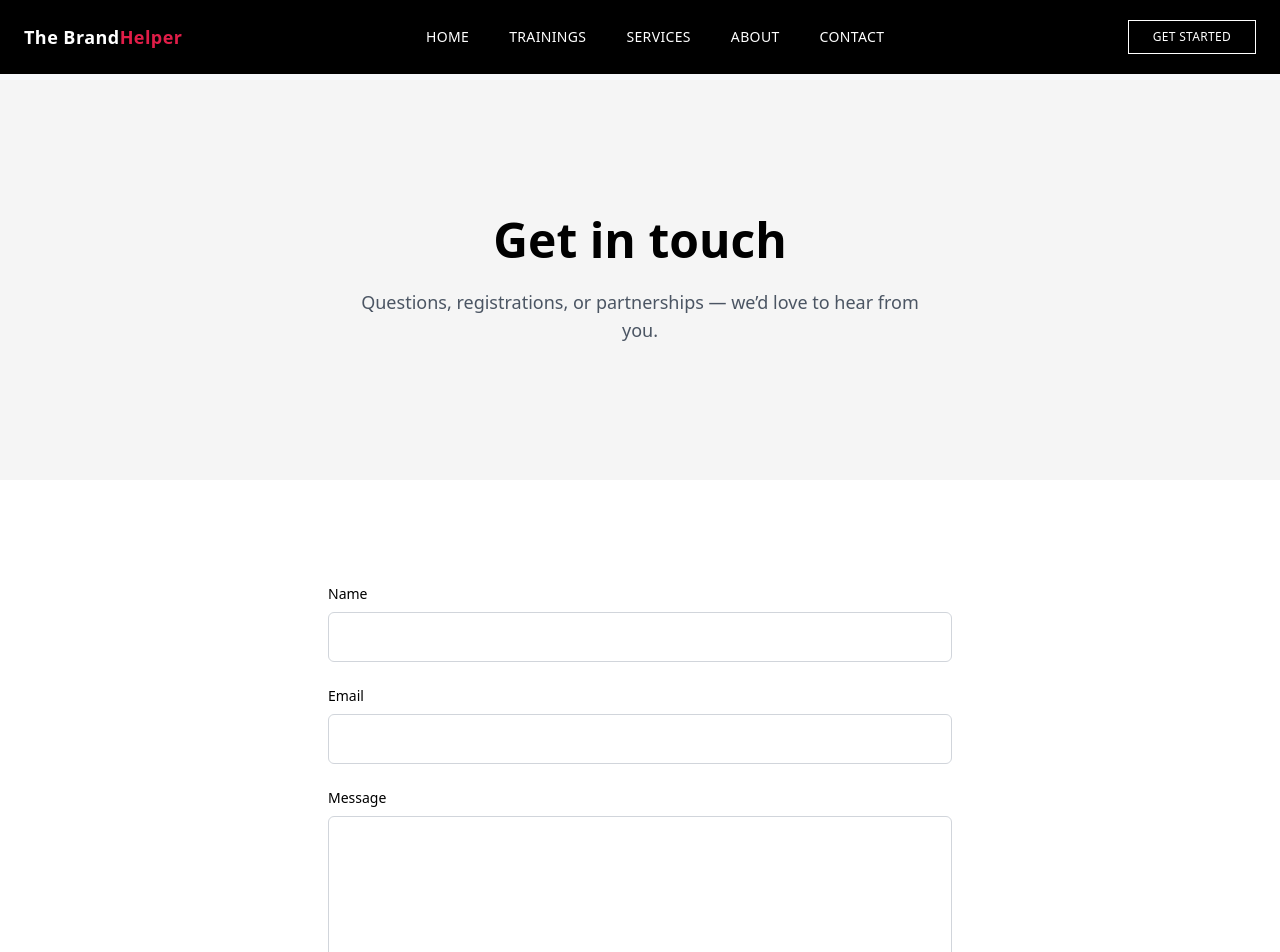
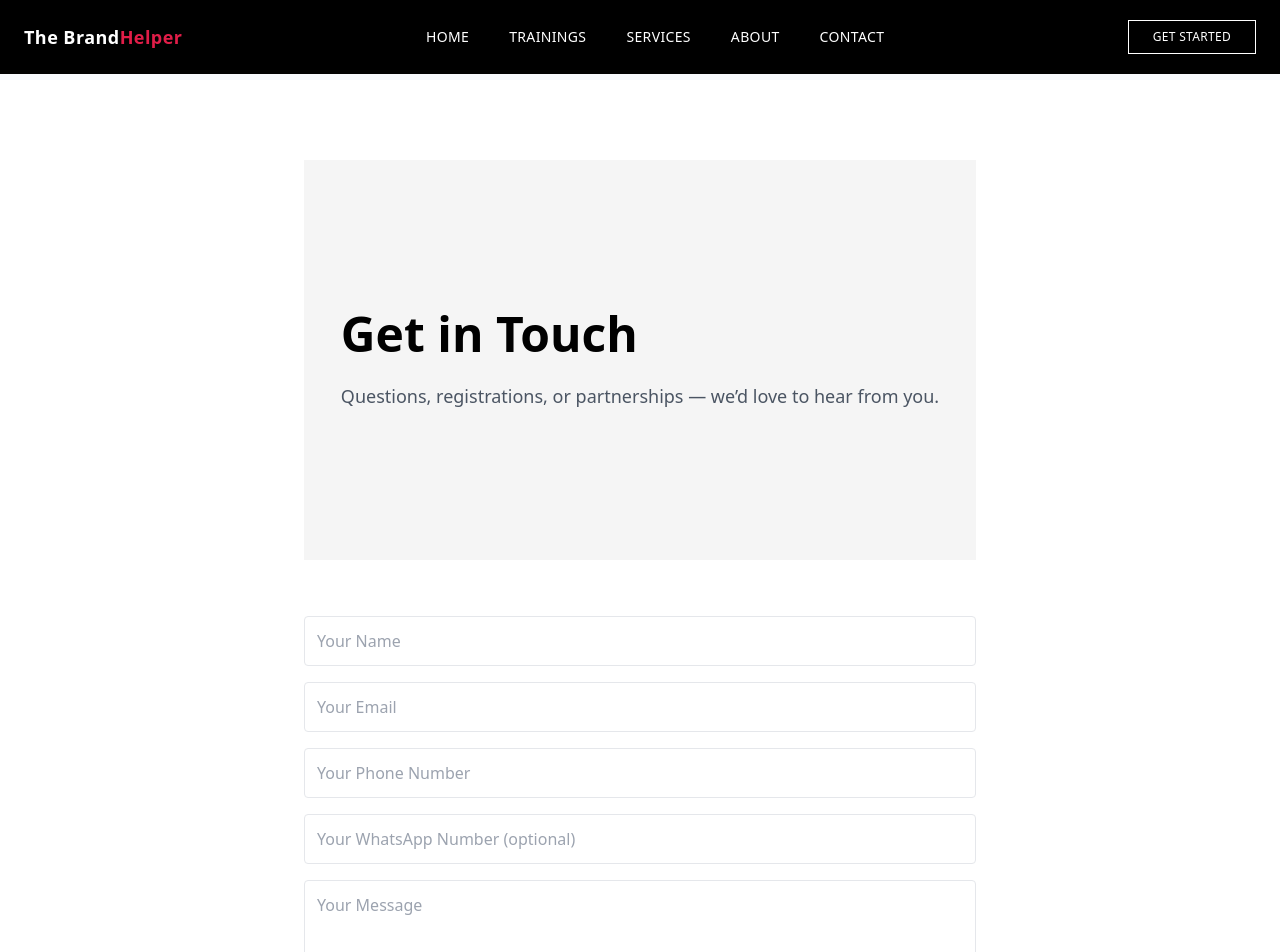
Before and after one commit to blackbird77ad/TheBrandHelper, a React (Vite) app: page /contact in a window 1280 px wide. Shown: the top 952 px of the page. Built offline with nearby package versions, Linux system fonts and the light colour scheme.

Commit message:
Email notification and redirect page

```diff
--- a/src/pages/Contact.jsx
+++ b/src/pages/Contact.jsx
@@ -1,71 +1,136 @@
+import React, { useState, useEffect } from "react";
+import { useLocation, useNavigate } from "react-router-dom";
+
 export default function Contact() {
+  const location = useLocation();
+  const searchParams = new URLSearchParams(location.search);
+  const source = searchParams.get("source") || "contact page";
+
+  const [formData, setFormData] = useState({
+    name: "",
+    email: "",
+    phone: "",
+    whatsapp: "",
+    message: "",
+  });
+
+  const navigate = useNavigate();
+
+  // Auto-copy phone to WhatsApp if empty
+  useEffect(() => {
+    if (formData.phone && !formData.whatsapp) {
+      setFormData((prev) => ({ ...prev, whatsapp: prev.phone }));
+    }
+  }, [formData.phone]);
+
+  const handleChange = (e) => {
+    setFormData((prev) => ({
+      ...prev,
+      [e.target.name]: e.target.value,
+    }));
+  };
+
+  const handleSubmit = (e) => {
+    e.preventDefault();
+
+    // Encode data for Netlify
+    const encode = (data) =>
+      Object.keys(data)
+        .map(
+          (key) =>
+            encodeURIComponent(key) + "=" + encodeURIComponent(data[key])
+        )
+        .join("&");
+
+    fetch("/", {
+      method: "POST",
+      headers: { "Content-Type": "application/x-www-form-urlencoded" },
+      body: encode({ "form-name": "contact", source, ...formData }),
+    })
+      .then(() => {
+        navigate("/success");
+      })
+      .catch((error) => alert(error));
+  };
+
   return (
-    <section className="bg-white">
+    <section className="min-h-screen bg-white px-6 py-20">
+      <div className="max-w-2xl mx-auto">
+
         {/* HERO */}
-      <div className="min-h-[50vh] flex items-center bg-[#F5F5F5]">
-        <div className="max-w-5xl mx-auto px-6 text-center">
-          <h1 className="text-5xl font-semibold mb-6">
-            Get in touch
-          </h1>
-          <p className="text-gray-600 text-lg max-w-xl mx-auto">
-            Questions, registrations, or partnerships —
-            we’d love to hear from you.
+        <section className="min-h-[50vh] flex items-center bg-[#F5F5F5] mb-10">
+          <div className="max-w-5xl mx-auto px-6">
+            <h1 className="text-5xl font-semibold mb-6">Get in Touch</h1>
+            <p className="text-gray-600 text-lg">
+              Questions, registrations, or partnerships — we’d love to hear from you.
             </p>
           </div>
-      </div>
+        </section>
 
         {/* FORM */}
-      <div className="max-w-2xl mx-auto px-6 py-20">
         <form
           name="contact"
           method="POST"
-          action="/success"
           data-netlify="true"
-          className="space-y-6"
+          onSubmit={handleSubmit}
+          className="space-y-4"
         >
           <input type="hidden" name="form-name" value="contact" />
+          <input type="hidden" name="source" value={source} />
 
-          <div>
-            <label className="block text-sm font-medium mb-2">
-              Name
-            </label>
           <input
             type="text"
             name="name"
+            placeholder="Your Name"
             required
-              className="w-full border border-gray-300 p-3 rounded-md focus:outline-none focus:border-black"
+            value={formData.name}
+            onChange={handleChange}
+            className="w-full border p-3 rounded"
           />
-          </div>
 
-          <div>
-            <label className="block text-sm font-medium mb-2">
-              Email
-            </label>
           <input
             type="email"
             name="email"
+            placeholder="Your Email"
             required
-              className="w-full border border-gray-300 p-3 rounded-md focus:outline-none focus:border-black"
+            value={formData.email}
+            onChange={handleChange}
+            className="w-full border p-3 rounded"
           />
-          </div>
 
-          <div>
-            <label className="block text-sm font-medium mb-2">
-              Message
-            </label>
+          <input
+            type="tel"
+            name="phone"
+            placeholder="Your Phone Number"
+            required
+            value={formData.phone}
+            onChange={handleChange}
+            className="w-full border p-3 rounded"
+          />
+
+          <input
+            type="tel"
+            name="whatsapp"
+            placeholder="Your WhatsApp Number (optional)"
+            value={formData.whatsapp}
+            onChange={handleChange}
+            className="w-full border p-3 rounded"
+          />
+
           <textarea
             name="message"
+            placeholder="Your Message"
             rows="5"
-              required
-              className="w-full border border-gray-300 p-3 rounded-md focus:outline-none focus:border-black"
+            value={formData.message}
+            onChange={handleChange}
+            className="w-full border p-3 rounded"
           />
-          </div>
 
           <button
             type="submit"
-            className="bg-black text-white px-8 py-3 rounded-md hover:opacity-90 transition"
+            className="bg-black text-white px-6 py-3 rounded hover:bg-gray-800 transition"
           >
-            Send message
+            Send Message
           </button>
         </form>
       </div>
--- a/src/pages/Services.jsx
+++ b/src/pages/Services.jsx
@@ -7,7 +7,7 @@ export default function Services() {
     "Website Management",
     "Business Email Setup",
     "Ads Management",
-    "Brand Strategy"
+    "Brand Strategy",
   ];
 
   return (
@@ -16,40 +16,36 @@ export default function Services() {
       {/* HERO */}
       <section className="min-h-[60vh] flex items-center">
         <div className="max-w-6xl mx-auto px-6">
-          <h1 className="text-5xl font-semibold mb-6">
-            Business services
-          </h1>
+          <h1 className="text-5xl font-semibold mb-6">Business Services</h1>
           <p className="text-gray-300 text-lg max-w-2xl">
             For founders who want results without the learning curve.
           </p>
         </div>
       </section>
 
-      {/* SERVICES */}
+      {/* SERVICES GRID */}
       <section className="bg-white text-black py-20">
         <div className="max-w-6xl mx-auto px-6 grid md:grid-cols-2 gap-16">
 
           {services.map((service, i) => (
-            <div key={i}>
-              <h3 className="text-2xl font-semibold mb-4">
-                {service}
-              </h3>
+            <div key={i} className="border p-8 hover:shadow-lg transition">
+              <h3 className="text-2xl font-semibold mb-4">{service}</h3>
               <p className="text-gray-600 mb-6">
-                Professional, reliable support tailored to your
-                business goals and growth stage.
+                Professional, reliable support tailored to your business goals and growth stage.
               </p>
+
+              {/* Link to Contact page with service name as query param */}
               <Link
-                to="/contact"
-                className="uppercase text-sm tracking-wide border-b border-black"
+                to={`/contact?source=${encodeURIComponent(service)}`}
+                className="uppercase text-sm tracking-wide border-b border-black hover:text-[#E11D48] transition"
               >
-                Get started
+                Get Started →
               </Link>
             </div>
           ))}
 
         </div>
       </section>
-
     </div>
   );
 }
--- a/src/pages/Success.jsx
+++ b/src/pages/Success.jsx
@@ -1,17 +1,20 @@
+import React from "react";
+import { Link } from "react-router-dom";
+
 export default function Success() {
   return (
     <section className="min-h-screen flex items-center justify-center bg-white px-6">
       <div className="text-center max-w-md">
-        <h1 className="text-3xl font-bold mb-4">Message sent 🎉</h1>
+        <h1 className="text-3xl font-bold mb-4">Thank you! 🎉</h1>
         <p className="text-gray-600 mb-6">
-          Thank you for contacting The BrandHelper. We’ll get back to you shortly.
+          Your submission has been received. We'll contact you shortly.
         </p>
-        <a
-          href="/"
-          className="inline-block bg-black text-white px-6 py-3 rounded"
+        <Link
+          to="/"
+          className="inline-block bg-black text-white px-6 py-3 rounded hover:bg-gray-800 transition"
         >
           Back to Home
-        </a>
+        </Link>
       </div>
     </section>
   );
--- a/src/pages/Trainings.jsx
+++ b/src/pages/Trainings.jsx
@@ -8,7 +8,7 @@ export default function Trainings() {
     "Shoe Making",
     "Soap & Skincare",
     "Importation",
-    "Ads & Digital Promotion"
+    "Ads & Digital Promotion",
   ];
 
   return (
@@ -17,12 +17,9 @@ export default function Trainings() {
       {/* HERO */}
       <section className="min-h-[60vh] flex items-center bg-[#F5F5F5]">
         <div className="max-w-6xl mx-auto px-6">
-          <h1 className="text-5xl font-semibold mb-6">
-            Skill trainings
-          </h1>
+          <h1 className="text-5xl font-semibold mb-6">Skill Trainings</h1>
           <p className="text-gray-600 text-lg max-w-2xl">
-            Practical programs designed to help you earn,
-            grow, and scale with confidence.
+            Practical programs designed to help you earn, grow, and scale with confidence.
           </p>
         </div>
       </section>
@@ -42,12 +39,12 @@ export default function Trainings() {
 
               <h3 className="text-xl font-semibold mb-4">{item}</h3>
               <p className="text-gray-600 mb-6">
-                Hands-on training focused on real-world income
-                and business application.
+                Hands-on training focused on real-world income and business application.
               </p>
 
+              {/* Link to Contact page with query param */}
               <Link
-                to="/contact"
+                to={`/contact?source=${encodeURIComponent(item)}`}
                 className="text-sm uppercase tracking-wide text-[#E11D48]"
               >
                 Register →
@@ -57,7 +54,6 @@ export default function Trainings() {
 
         </div>
       </section>
-
     </div>
   );
 }
```
Lines whose indentation alone changed are shown as unchanged.
